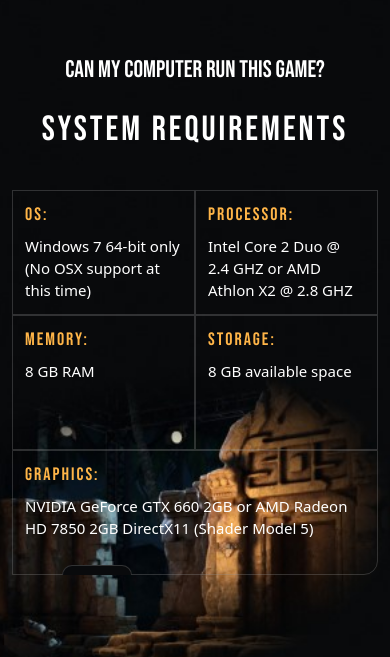
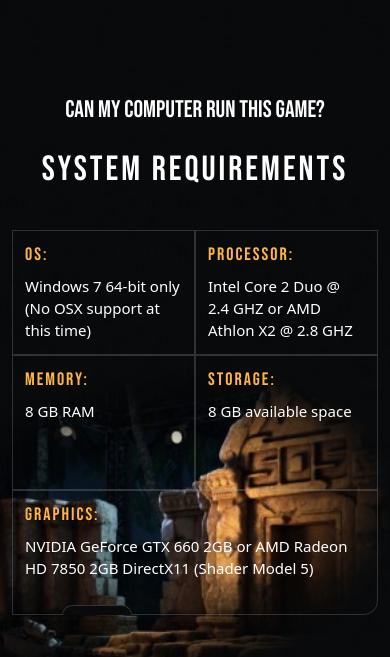
Before and after one commit to Abdullokh1/Sass, a plain HTML site: page index.html in a window 390 px wide. Shown: the part 2775-3432 px from the top of the page. Drawn offline with nearby package versions, Linux system fonts and the light colour scheme; files that its build step writes are made by us from their sources.

Commit message:
padding fixed

```diff
--- a/scss/block/_system.scss
+++ b/scss/block/_system.scss
@@ -79,7 +79,8 @@
     font-size: 35px;
   }
   .system{
-    padding-top: 150px;
+    padding-top: 190px;
+    padding-bottom: 150px;
     height: 100vh;
   }
   .system__inner{
```
Also changed, not shown: css/main.css, css/main.min.css, 2 other files.
